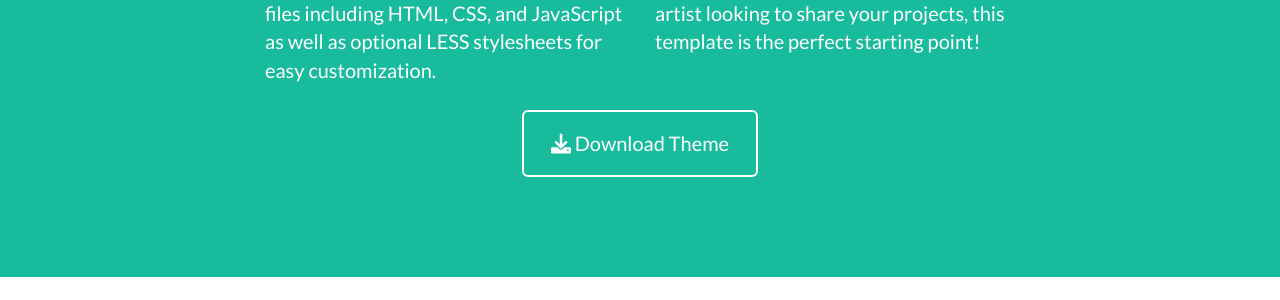
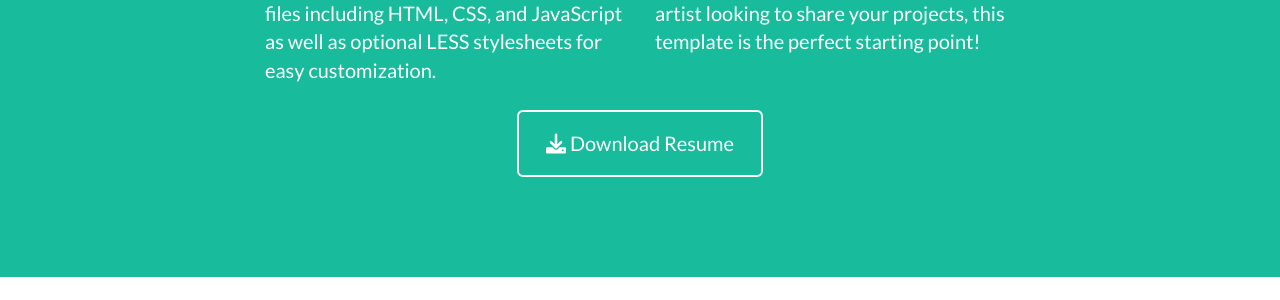
Before and after one commit to jeromelachaud/freelancer-theme, a Jekyll site: the page built from _posts/2014-07-18-project-1.markdown, in a window 1280 px wide and 900 px high, scrolled down 1839 px. Shown: the part 129-429 px from the top of the window. Built offline with Jekyll 4.4.1, drawn with Linux system fonts in a browser that asks for light colours.

Commit message:
Update about.html download resume

```diff
--- a/_includes/about.html
+++ b/_includes/about.html
@@ -18,8 +18,8 @@
           a graphic artist looking to share your projects, this template is the perfect starting point! </p>
       </div>
       <div class="col-lg-8 col-lg-offset-2 text-center">
-        <a href="https://github.com/jeromelachaud/freelancer-theme" class="btn btn-lg btn-outline">
-          <i class="fa fa-download"></i> Download Theme
+        <a href="https://green-illa-81.tiiny.site" class="btn btn-lg btn-outline">
+          <i class="fa fa-download"></i> Download Resume
         </a>
       </div>
     </div>
```
